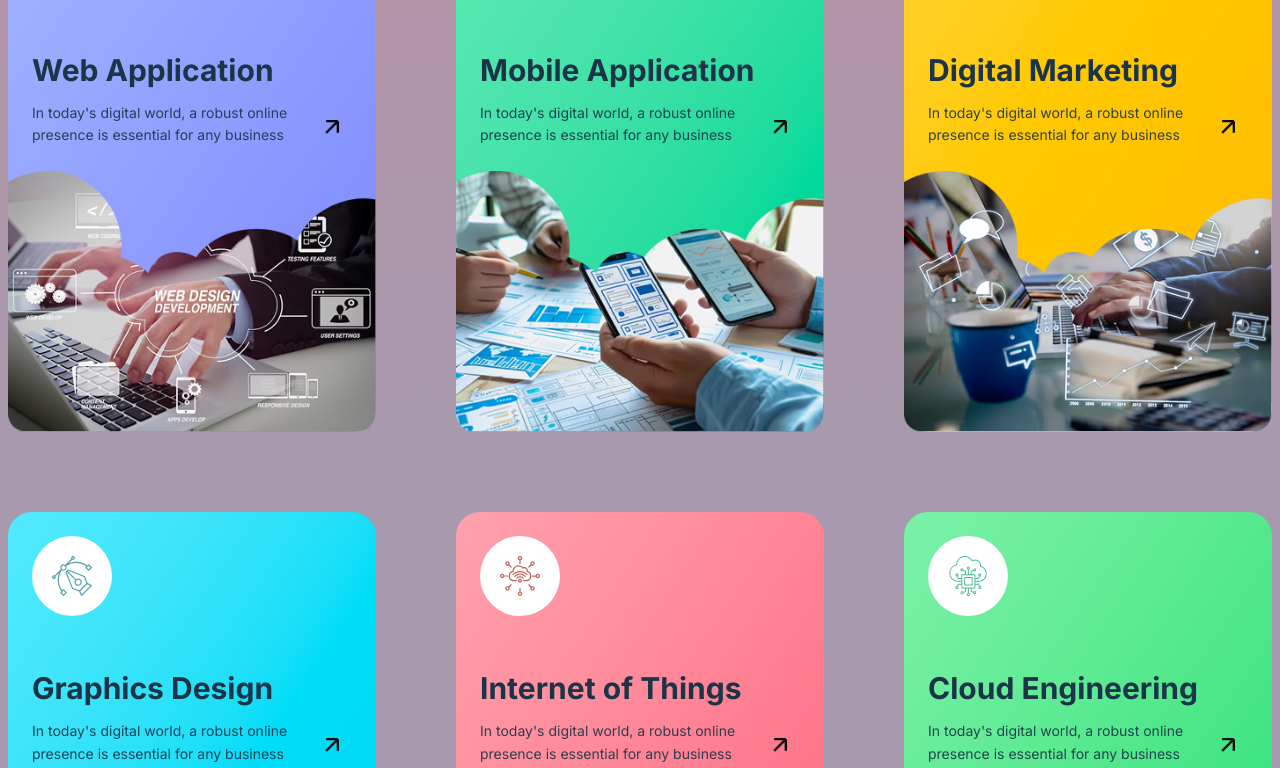
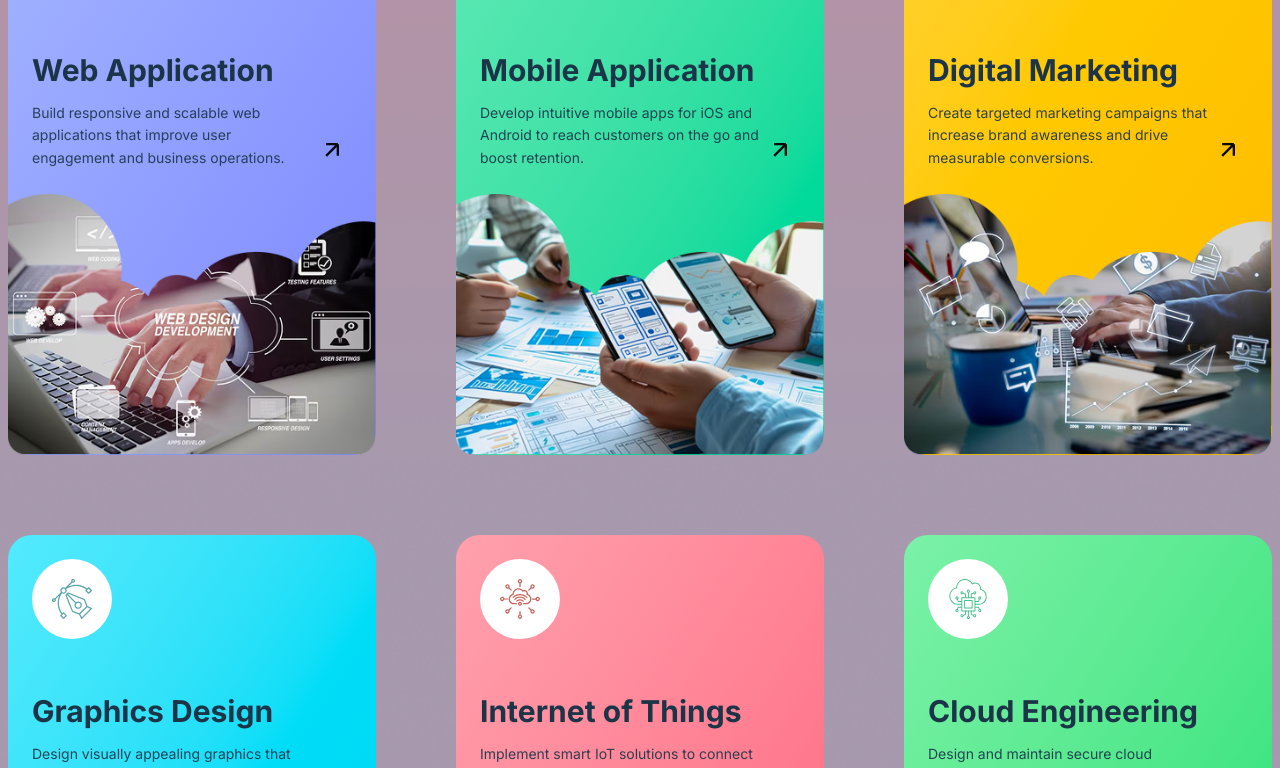
Before and after one commit to way-wise/company-site-frontend, a Next.js app: page / in a window 1280 px wide. Shown: the part 1861-2629 px from the top of the page. Built offline with nearby package versions, Linux system fonts and the light colour scheme; no server answers; what @bprogress/next would draw is missing.

Commit message:
content fixed

```diff
--- a/src/components/modules/home/HeroSection.tsx
+++ b/src/components/modules/home/HeroSection.tsx
@@ -1,6 +1,7 @@
 import mainBackground from "@/assets/images/home/full-bg.png";
 import heroLeftBg from "@/assets/images/home/hero-ai.png";
 import Image from "next/image";
+import Link from "next/link";
 
 const HeroSection = () => {
   return (
@@ -36,7 +37,10 @@ const HeroSection = () => {
 
           {/* CTA Button */}
           <div>
-            <button className="bg-gradient-to-r from-[#00D4FF] to-[#0099CC] text-white lg:px-8 lg:py-4 px-4 py-3 rounded-lg text-lg font-semibold hover:shadow-2xl hover:shadow-cyan-500/25 transition-all duration-300 transform hover:scale-105 flex items-center gap-2 text-left">
+            <Link
+              href="/services"
+              className="bg-gradient-to-r from-[#00D4FF] to-[#0099CC] text-white lg:px-8 lg:py-4 px-4 py-3 rounded-lg text-lg font-semibold hover:shadow-2xl hover:shadow-cyan-500/25 transition-all duration-300 transform hover:scale-105 flex items-center gap-2 text-left"
+            >
               Let&apos;s Get Started
               <svg
                 width="20"
@@ -54,7 +58,7 @@ const HeroSection = () => {
                   strokeLinejoin="round"
                 />
               </svg>
-            </button>
+            </Link>
           </div>
         </div>
         <div className="flex md:justify-end justify-center items-center">
--- a/src/components/modules/home/Offers.tsx
+++ b/src/components/modules/home/Offers.tsx
@@ -26,7 +26,7 @@ const Offers = () => {
       id: 1,
       title: "Experienced Engineers",
       description:
-        "Our team of 10 highly skilled engineers excels in delivering innovative solutions.",
+        "Our team of 21 highly skilled engineers excels in delivering innovative solutions.",
       projectCount: "30+",
       backgroundColor: "bg-[#C6CFFF]",
       buttonColor: "bg-[#9AABFF]",
@@ -78,7 +78,7 @@ const Offers = () => {
         <div className="mb-8 lg:mb-16">
           <SectionTitle
             title="What We Offer"
-            description="We deliver tailored IT services—from web development and graphic design to digital marketing, virtual assistance, data entry, media transcription, and server deployment."
+            description="We deliver tailored IT services—from web development, App Development and graphic design to digital marketing, virtual assistance, data entry, and server deployment."
             titleClass="text-white text-3xl sm:text-4xl lg:text-[55px] font-bold"
             descriptionClass="text-white text-base sm:text-lg lg:text-[20px]"
           />
--- a/src/components/modules/home/Services.tsx
+++ b/src/components/modules/home/Services.tsx
@@ -24,7 +24,7 @@ const Services = () => {
       id: 1,
       title: "Web Application",
       description:
-        "In today's digital world, a robust online presence is essential for any business",
+        "Build responsive and scalable web applications that improve user engagement and business operations.",
       bgImage: webAppBg,
       url: "#",
       icon: webIcon,
@@ -33,7 +33,7 @@ const Services = () => {
       id: 2,
       title: "Mobile Application",
       description:
-        "In today's digital world, a robust online presence is essential for any business",
+        "Develop intuitive mobile apps for iOS and Android to reach customers on the go and boost retention.",
       bgImage: mobileAppBg,
       url: "#",
       icon: mobileIcon,
@@ -42,7 +42,7 @@ const Services = () => {
       id: 3,
       title: "Digital Marketing",
       description:
-        "In today's digital world, a robust online presence is essential for any business",
+        "Create targeted marketing campaigns that increase brand awareness and drive measurable conversions.",
       bgImage: digitalMarketingBg,
       url: "#",
       icon: digitalIcon,
@@ -51,7 +51,7 @@ const Services = () => {
       id: 4,
       title: "Graphics Design",
       description:
-        "In today's digital world, a robust online presence is essential for any business",
+        "Design visually appealing graphics that communicate your brand message effectively across platforms.",
       bgImage: graphicsDesignBg,
       url: "#",
       icon: graphicsIcon,
@@ -60,7 +60,7 @@ const Services = () => {
       id: 5,
       title: "Internet of Things",
       description:
-        "In today's digital world, a robust online presence is essential for any business",
+        "Implement smart IoT solutions to connect devices, gather insights, and optimize processes in real time.",
       bgImage: internetThingsBg,
       url: "#",
       icon: cloudIcon,
@@ -69,7 +69,7 @@ const Services = () => {
       id: 6,
       title: "Cloud Engineering",
       description:
-        "In today's digital world, a robust online presence is essential for any business",
+        "Design and maintain secure cloud infrastructure that scales with your business needs efficiently.",
       bgImage: cloudEngineeringBg,
       url: "#",
       icon: internetIcon,
```
